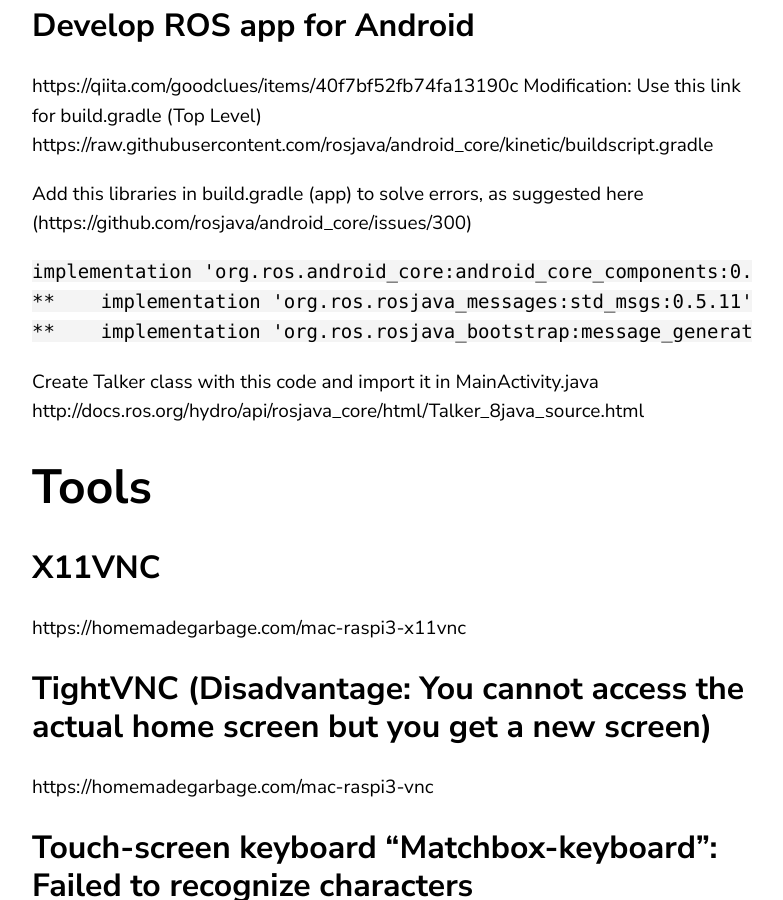
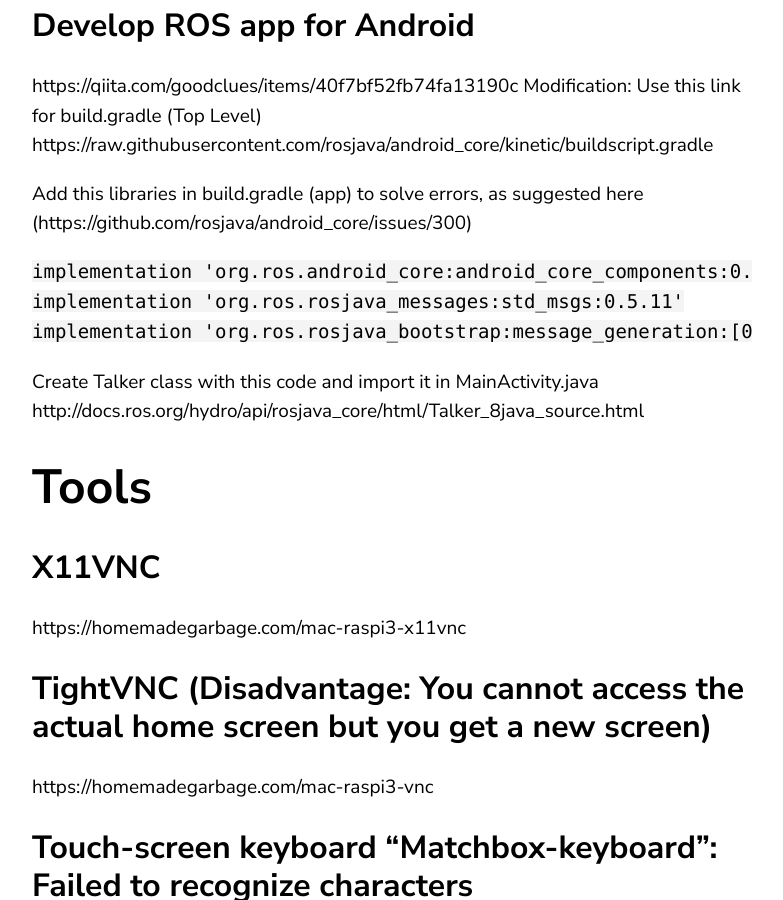
Before and after one commit to jluis9796/jluis9796.github.io, a Jekyll site: the page built from _posts/2020-05-31-manuals.markdown, in a window 1280 px wide and 900 px high, scrolled down 2275 px. Shown: the whole window, without its empty margins (68-851 px from the left). Built offline with Jekyll 4.4.1, drawn with Linux system fonts in a browser that asks for light colours.

````diff
--- a/_posts/2020-05-31-manuals.markdown
+++ b/_posts/2020-05-31-manuals.markdown
@@ -48,8 +48,8 @@ https://raw.githubusercontent.com/rosjava/android_core/kinetic/buildscript.gradl
 Add this libraries in build.gradle (app) to solve errors, as suggested here (https://github.com/rosjava/android_core/issues/300)
 ```android
 implementation 'org.ros.android_core:android_core_components:0.4.0'
-**    implementation 'org.ros.rosjava_messages:std_msgs:0.5.11'
-**    implementation 'org.ros.rosjava_bootstrap:message_generation:[0.3, 0.4)'
+implementation 'org.ros.rosjava_messages:std_msgs:0.5.11'
+implementation 'org.ros.rosjava_bootstrap:message_generation:[0.3, 0.4)'
 ```
 
 Create Talker class with this code and import it in MainActivity.java
````
